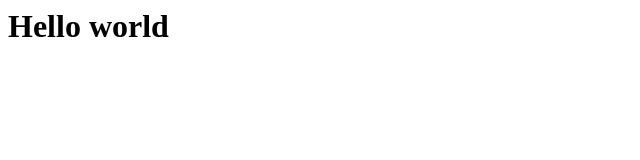
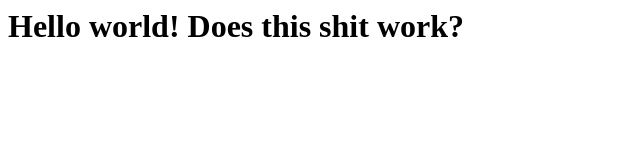
Before and after one commit to owang00/YHack_CollegeWreck, a plain HTML site: page index.html in a window 1280 px wide. Shown: the whole page, without its empty margins (0-640 px from the left). Drawn offline with Linux system fonts and the light colour scheme.

Commit message:
Update index.html

```diff
--- a/index.html
+++ b/index.html
@@ -1,3 +1,4 @@
 <h1>
-  Hello world
+  Hello world!
+  Does this shit work?
 </h1>
```
